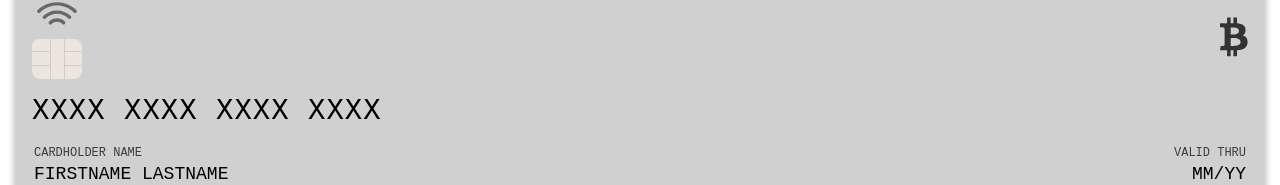
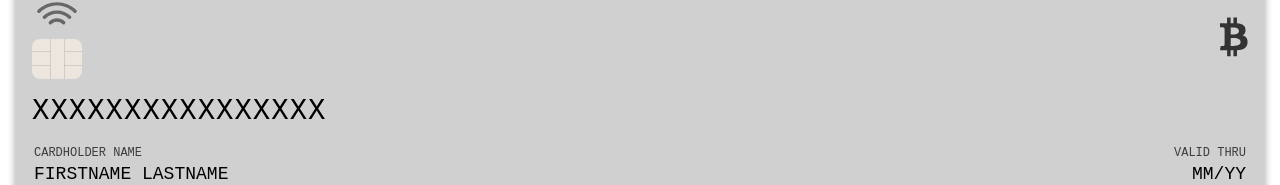
Before and after one commit to timand1/e-wallet, a React (Create React App) app: page /add-card in a window 1280 px wide. Shown: the part 120-305 px from the top of the page. Built offline with nearby package versions, Linux system fonts and the light colour scheme; a web font is replaced by a local one.

Commit message:
Change
Changed code on how to alter cardnumber and valid date text

```diff
--- a/src/components/Card.js
+++ b/src/components/Card.js
@@ -34,8 +34,8 @@ function Card(props) {
 
     const colorStyle = { color: (allCards.vendor === 'Bitcoin' || allCards.vendor === 'AddCard') ? '#000000' : '#FFFFFF' };
     const colorStyleLabel = { color: (allCards.vendor === 'Bitcoin' || allCards.vendor === 'AddCard') ? '#000000b6' : '#ffffffa4' };
-    const cardNum = (allCards.cardnumber.substring(0, 4) + ' ' + allCards.cardnumber.substring(4, 8) + ' ' + allCards.cardnumber.substring(8, 12) + ' ' + allCards.cardnumber.substring(12, 16))
-    const validDate = (allCards.valid.length === 5) ? allCards.valid : allCards.valid.substring(2, 4) + '/' + allCards.valid.substring(5, 7);
+    const cardNum = allCards.cardnumber.replace(/\d{4}(?=.)/g, '$& ');
+    const validDate = (allCards.valid.length === 5) ? allCards.valid : allCards.valid.substring(2, 7).replace('-', '/');
 
     return (
         <section className='card'
```
